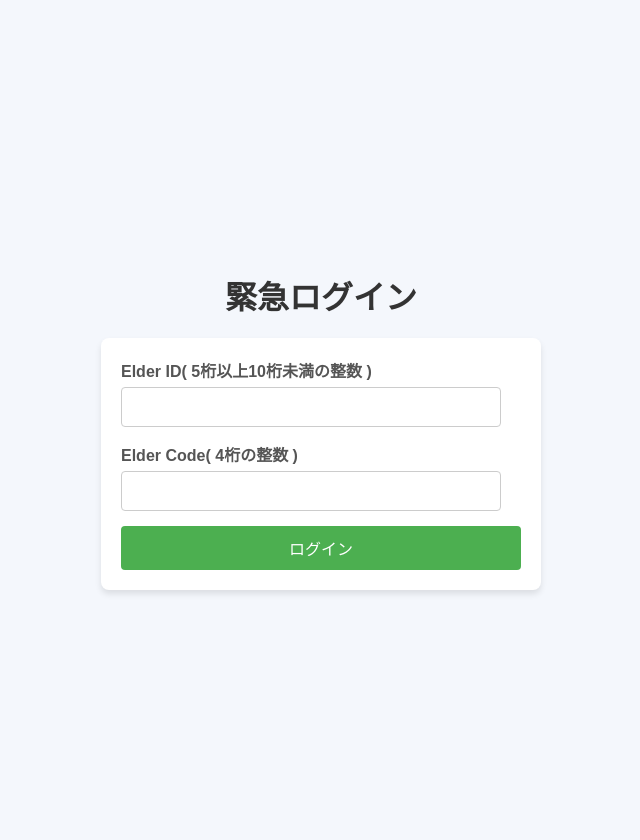
After one commit to t22cs050/CareLink, a Django app: page /careLink/emergency_login/ in a window 1280 px wide. The commit adds this page. Shown: the whole page, without its empty margins (319-959 px from the left). Run offline with Django 4.2, Linux system fonts and the light colour scheme; some libraries are stand-ins or nearby versions.

Commit message:
[add]elder_idとelder_codeを入力して高齢者が再ログインできる機構を作成

```diff
--- /dev/null
+++ b/careLink/templates/careLink/emergency_login.html
@@ -0,0 +1,91 @@
+<!DOCTYPE html>
+<html lang="ja">
+<head>
+    <meta charset="UTF-8">
+    <meta name="viewport" content="width=device-width, initial-scale=1.0">
+    <title>緊急ログイン</title>
+    <style>
+        body {
+            font-family: Arial, sans-serif;
+            background-color: #f4f7fc;
+            margin: 0;
+            padding: 20px;
+            display: flex;
+            flex-direction: column;
+            align-items: center;
+            justify-content: center;
+            height: 100vh;
+        }
+        form {
+            background-color: #fff;
+            padding: 20px;
+            border-radius: 8px;
+            box-shadow: 0 4px 6px rgba(0, 0, 0, 0.1);
+            width: 100%;
+            max-width: 400px;
+        }
+        h1 {
+            color: #333;
+            margin-bottom: 20px;
+        }
+        label {
+            display: block;
+            margin-bottom: 5px;
+            font-weight: bold;
+            color: #555;
+        }
+        input[type="number"] {
+            width: calc(100% - 20px);
+            padding: 10px;
+            margin-bottom: 15px;
+            border: 1px solid #ccc;
+            border-radius: 4px;
+            font-size: 16px;
+            box-sizing: border-box;
+            transition: border-color 0.3s, box-shadow 0.3s;
+        }
+        input[type="number"]:focus {
+            border-color: #4CAF50;
+            box-shadow: 0 0 8px rgba(76, 175, 80, 0.3);
+            outline: none;
+        }
+        button {
+            width: 100%;
+            padding: 10px;
+            background-color: #4CAF50;
+            color: white;
+            border: none;
+            border-radius: 4px;
+            font-size: 16px;
+            cursor: pointer;
+            transition: background-color 0.3s;
+        }
+        button:hover {
+            background-color: #45a049;
+        }
+        .error {
+            color: red;
+            margin-bottom: 10px;
+            font-size: 14px;
+        }
+    </style>
+</head>
+<body>
+    <h1>緊急ログイン</h1>
+    {% if error %}
+        <p class="error">{{ error }}</p>
+    {% endif %}
+    <form method="post">
+        {% csrf_token %}
+        <label for="elder_id">Elder ID( 5桁以上10桁未満の整数 )</label>
+        <input type="number" id="elder_id" name="elder_id"
+            pattern="[0-9]+" oninput="this.value = this.value.replace(/[^0-9]/g, '');" required>
+
+        <label for="elder_code">Elder Code( 4桁の整数 )</label>
+        <input type="number" id="elder_code" name="elder_code"
+            pattern="[0-9]+" oninput="this.value = this.value.replace(/[^0-9]/g, '');" required>
+
+        <button type="submit">ログイン</button>
+    </form>
+</body>
+</html>
--- a/careLink/urls.py
+++ b/careLink/urls.py
@@ -27,5 +27,6 @@ urlpatterns = [
     path('elder/effect',views.AllCompleteEffect.as_view(),name='all_complete_effect'),
     path('elder/logout/', views.elder_logout, name='elder_logout'),
     path('change_elder_name/', views.change_elder_name, name='change_name'),
+    path('emergency_login/',views.emergency_login, name='emergency_login'),
 
 ]
--- a/careLink/views.py
+++ b/careLink/views.py
@@ -4,6 +4,7 @@ from django.urls import reverse
 from django.shortcuts import get_object_or_404, render, redirect
 from django.contrib import messages
 from django.contrib.auth import authenticate, login
+from django.core.exceptions import ObjectDoesNotExist
 from django.db import transaction
 from django.db.models import Max
 from django.template.loader import render_to_string
@@ -150,6 +151,29 @@ def elder_logout(request):
     else:
         elder = None
     return render(request, 'careLink/elder_logout.html', {'elder': elder})
+
+
+def emergency_login(request):
+    if request.method == "POST":
+        elder_id = request.POST.get("elder_id")
+        elder_code = request.POST.get("elder_code")
+
+        try:
+            # Elderモデルから一致するユーザーを検索
+            elder = Elder.objects.get(elder_id=elder_id, elder_code=elder_code)
+
+            # 成功時にCookieにelder_codeを保存
+            response = redirect("/careLink/login")
+            response.set_cookie("elder_id", elder_id, max_age=60, httponly=True)  # 1分有効
+            response.set_cookie("elder_code", elder_code, max_age=60, httponly=True)  # 1分有効
+            return response
+        except ObjectDoesNotExist:
+            # 一致しない場合
+            return render(request, "careLink/emergency_login.html", {
+                "error": "IDまたはコードが間違っています。",
+            })
+    else:
+        return render(request, "careLink/emergency_login.html")
 
 # --- 家族側sginup画面
 class signUpFamily(CreateView):
```
Also changed, not shown: careLink/templates/careLink/login.html (+15 -1 lines), careLink/migrations/0010_merge_20250120_1829.py (added), careLink/migrations/0011_alter_elder_elder_name.py (added).
